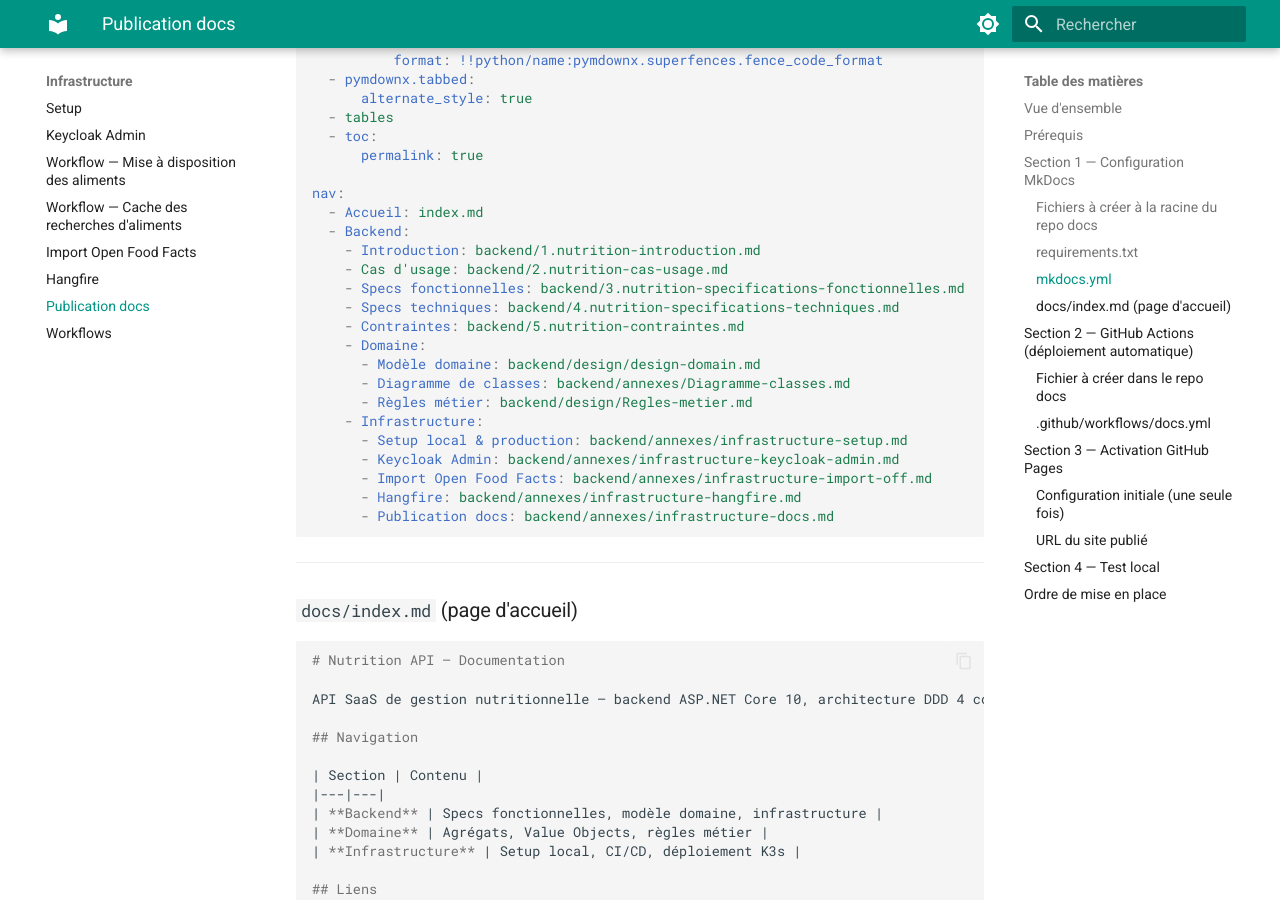
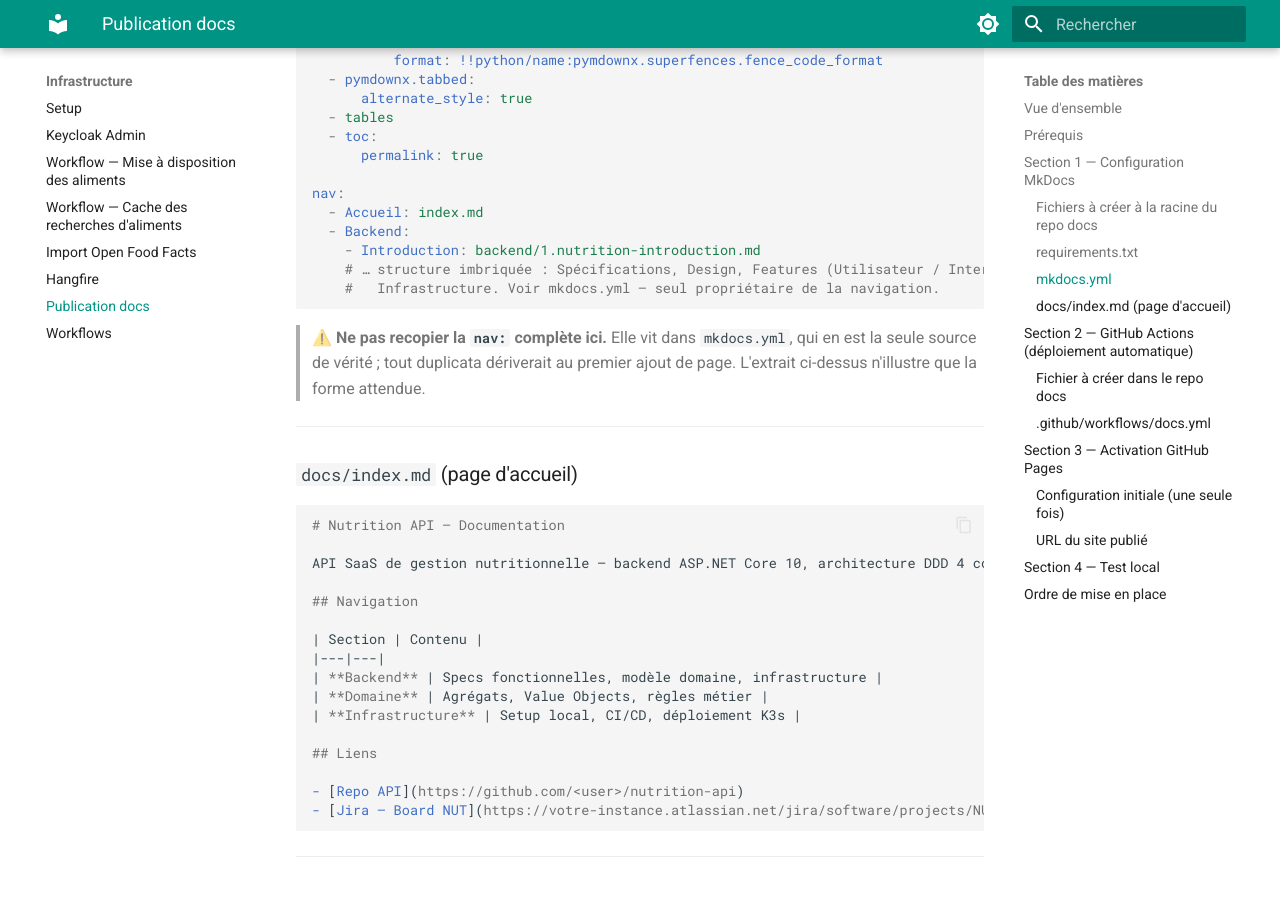
Before and after one commit to MGNetworking/docs-nutrition, an MkDocs documentation site: the page built from pages/backend/annexes/infrastructure-docs.md, in a window 1280 px wide and 900 px high, scrolled down 2231 px. Built offline with MkDocs 1.6.1 and Material for MkDocs 9.7.7, drawn with Linux system fonts in a browser that asks for light colours.

Commit message:
docs(design): compléter le modèle et supprimer les duplications
MacroGrams et BmrFormula manquaient au diagramme de classes. Harris-Benedict est implémentée et testée mais absente des règles consolidées : ajoutée avec son mécanisme de sélection. Regles-metier.md devient un catalogue de formules explicitement subordonné à regles-metier-consolidees.md. La nav dupliquée dans infrastructure-docs.md renvoie désormais vers mkdocs.yml, seul propriétaire.

````diff
--- a/pages/backend/annexes/infrastructure-docs.md
+++ b/pages/backend/annexes/infrastructure-docs.md
@@ -111,21 +111,13 @@
   - Accueil: index.md
   - Backend:
     - Introduction: backend/1.nutrition-introduction.md
-    - Cas d'usage: backend/2.nutrition-cas-usage.md
-    - Specs fonctionnelles: backend/3.nutrition-specifications-fonctionnelles.md
-    - Specs techniques: backend/4.nutrition-specifications-techniques.md
-    - Contraintes: backend/5.nutrition-contraintes.md
-    - Domaine:
-      - Modèle domaine: backend/design/design-domain.md
-      - Diagramme de classes: backend/annexes/Diagramme-classes.md
-      - Règles métier: backend/design/Regles-metier.md
-    - Infrastructure:
-      - Setup local & production: backend/annexes/infrastructure-setup.md
-      - Keycloak Admin: backend/annexes/infrastructure-keycloak-admin.md
-      - Import Open Food Facts: backend/annexes/infrastructure-import-off.md
-      - Hangfire: backend/annexes/infrastructure-hangfire.md
-      - Publication docs: backend/annexes/infrastructure-docs.md
+    # … structure imbriquée : Spécifications, Design, Features (Utilisateur / Interne),
+    #   Infrastructure. Voir mkdocs.yml — seul propriétaire de la navigation.
 ```
+
+> ⚠️ **Ne pas recopier la `nav:` complète ici.** Elle vit dans `mkdocs.yml`, qui en est la seule
+> source de vérité ; tout duplicata dériverait au premier ajout de page. L'extrait ci-dessus
+> n'illustre que la forme attendue.
 
 ---
 
````
Also changed, not shown: pages/backend/annexes/Diagramme-classes.md (+13 -0 lines), pages/backend/design/Regles-metier.md (+20 -3 lines), pages/backend/design/regles-metier-consolidees.md (+16 -1 lines).
